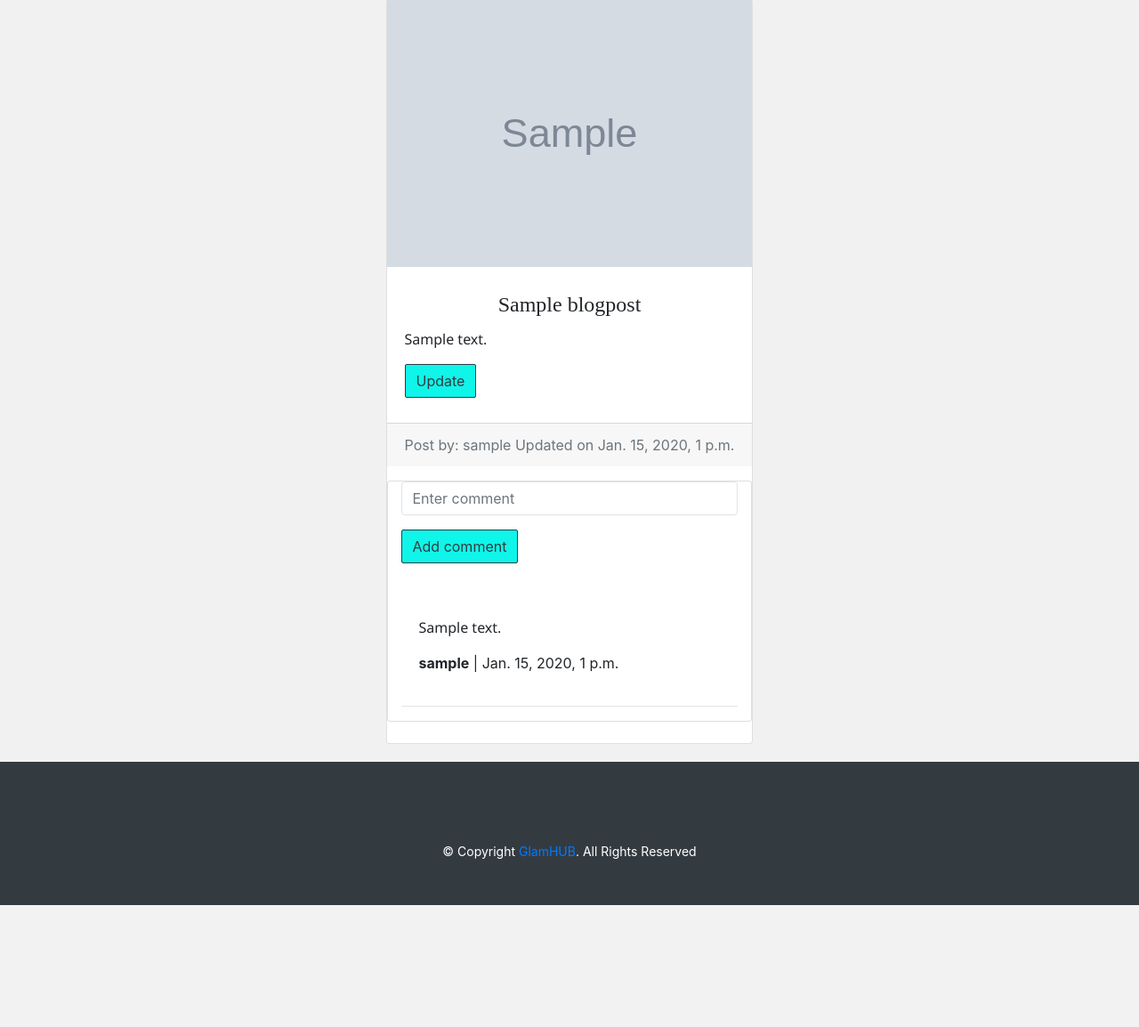
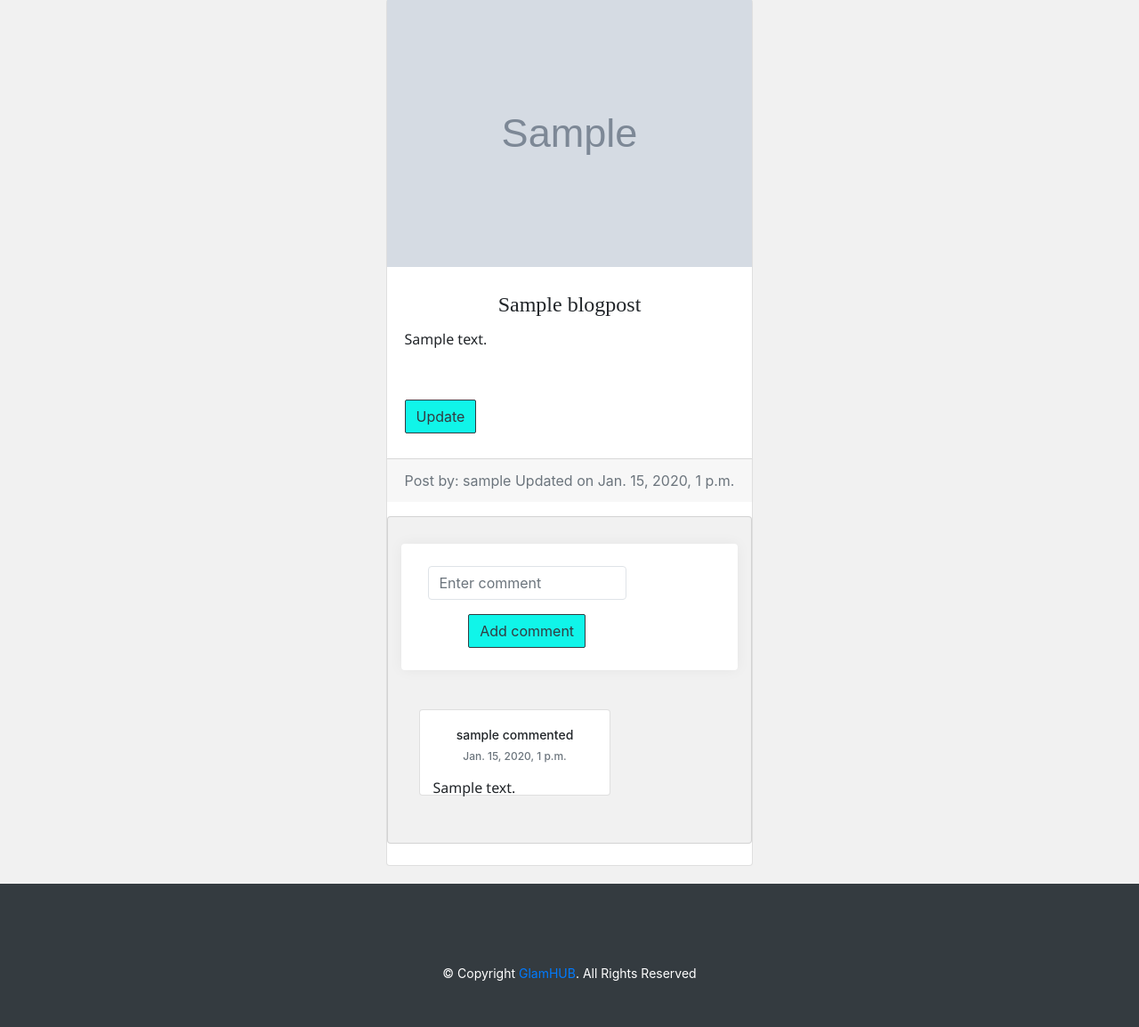
Before and after one commit to raquelle-rk/GlamHub, a Django app: a page that uses glamhubsite/blog/templates/blog/detail_blog.html in a window 1280 px wide. Shown: the part 111-1265 px from the top of the page at 89% size. Before the commit the page ends 1128 px from the top, so only its background shows below. Run offline with Django 3.2, Linux system fonts and the light colour scheme; a user stored in the database is signed in; tables that the repository leaves empty hold one stand-in row (values such as "Sample post"); grey boxes marked "Sample" are stand-in pictures; some libraries are stand-ins or nearby versions.

Commit message:
blog comments fixes

```diff
--- a/glamhubsite/blog/models.py
+++ b/glamhubsite/blog/models.py
@@ -55,7 +55,7 @@ class Comment(models.Model):
     approved_comment = models.BooleanField(default=False)
 
     class Meta:
-        ordering = ['created_on', 'participant']
+        ordering = ['-created_on', 'participant']
 
     def approve(self):
         self.approved_comment = True
--- a/glamhubsite/blog/templates/blog/detail_blog.html
+++ b/glamhubsite/blog/templates/blog/detail_blog.html
@@ -56,6 +56,59 @@
         color: rgb(16, 245, 233);
         ;
     }
+
+    .card-white {
+        text-align: center;
+        align-content: center;
+    }
+
+    .card-white .h5 {
+        font-size: 14px;
+        //font-family: "Helvetica Neue",Helvetica,Arial,sans-serif;
+
+    }
+
+    .card-white .time {
+        font-size: 12px;
+        //font-family: "Helvetica Neue",Helvetica,Arial,sans-serif;
+    }
+
+    .post .post-heading {
+        height: 95px;
+        padding: 20px 15px;
+    }
+
+    post .post-heading .meta .time {
+        margin-top: 8px;
+        color: #999;
+    }
+
+    .post .post-description {
+        padding: 15px;
+    }
+
+    .post .post-description p {
+        font-size: 14px;
+    }
+
+    .widget-area {
+        background-color: #fff;
+        -webkit-border-radius: 4px;
+        -moz-border-radius: 4px;
+        -ms-border-radius: 4px;
+        -o-border-radius: 4px;
+        border-radius: 4px;
+        -webkit-box-shadow: 0 0 16px rgba(0, 0, 0, 0.05);
+        -moz-box-shadow: 0 0 16px rgba(0, 0, 0, 0.05);
+        -ms-box-shadow: 0 0 16px rgba(0, 0, 0, 0.05);
+        -o-box-shadow: 0 0 16px rgba(0, 0, 0, 0.05);
+        box-shadow: 0 0 16px rgba(0, 0, 0, 0.05);
+        float: left;
+        margin-top: 30px;
+        padding: 25px 30px;
+        position: relative;
+        width: 100%;
+    }
 </style>
 
 <div class="container">
@@ -68,33 +121,62 @@
             <div class="card-body my-2">
                 <h4 class="card-title">{{blog_post.title}}</h4>
                 <p class="card-text" style="text-align: justify;">{{blog_post.body|safe}}</p>
+
+
+            </div>
+            <div class="card-body my-2">
                 {% if  blog_post.author == request.user %}
                 <a href="{% url 'blog:edit' blog_post.slug %}" class="btn btn-primary">Update</a>
                 {% endif %}
             </div>
-
             <div class="card-footer text-muted" style="text-align: center;">
                 Post by: {{blog_post.author}} Updated on {{blog_post.date_updated}}
             </div>
             <!-- End Blog Post -->
-            <div class="col-md-8 card mb-4  mt-3 ">
+            <div class="col-md-8 card mb-4  mt-3 "
+                style="max-width: -50%; align-items: center; text-align: center; background:rgb(241, 241, 241); ">
                 <!-- comments section -->
-                <form action="{% url 'blog:add_comment' blog_post.pk %}" method="POST" class="post-form">{% csrf_token %}
+                <div class="widget-area no-padding blank">
+
+                    <form action="{% url 'blog:add_comment' blog_post.pk %}" method="POST" class="post-form"
+                        style="max-width: 70%;">{% csrf_token %}
                         {{ form | crispy }}
-                    <button type="submit" class="btn btn-default">Add comment</button>
+                        <button type="submit" style="max-width: 70%; " class="btn btn-default">Add comment</button>
                     </form>
+                </div>
+
 
                 <br>
                 {% for comment in blog_post.comments.all %}
                 {% if user.is_authenticated or comment.approved_comment %}
-                    <div class="comment">
-                        <div class="date">
+                <div class="container">
+                    <div class="row">
+                        <div class="col-8">
+                            <div class="card card-white post ">
+
+                                <div class="post-heading">
+
+                                    <div class="float-center meta">
+
+                                        <div class="title h5">
+                                            <h8>{{ comment.participant.username}} commented</h8>
+                                        </div>
+                                        <h6 class="text-muted time">{{ comment.created_on }}</h6>
+                                    </div>
+                                    <div>
+                                        <center>
+                                            <p>{{ comment.body |capfirst |linebreaks   }}</p>
+                                        </center>
+                                    </div>
+                                </div>
 
                             </div>
-                        <p>{{ comment.body | linebreaks }}</p>
-                        <strong>{{ comment.participant.username}}</strong> | {{ comment.created_on }}
+                        </div>
 
                     </div>
+                </div>
+
+
                 {% endif %}
                 <hr>
                 {% empty %}
```
Also changed, not shown: glamhubsite/artist/templates/artist/detail_artistportfolio.html (+86 -7 lines), glamhubsite/media_cdn/blog/5/How_to_Keep_Liquid_Lipstick_From_Cracking-lipstick_for_blog.jpeg (added). Lines whose indentation alone changed are shown as unchanged.
